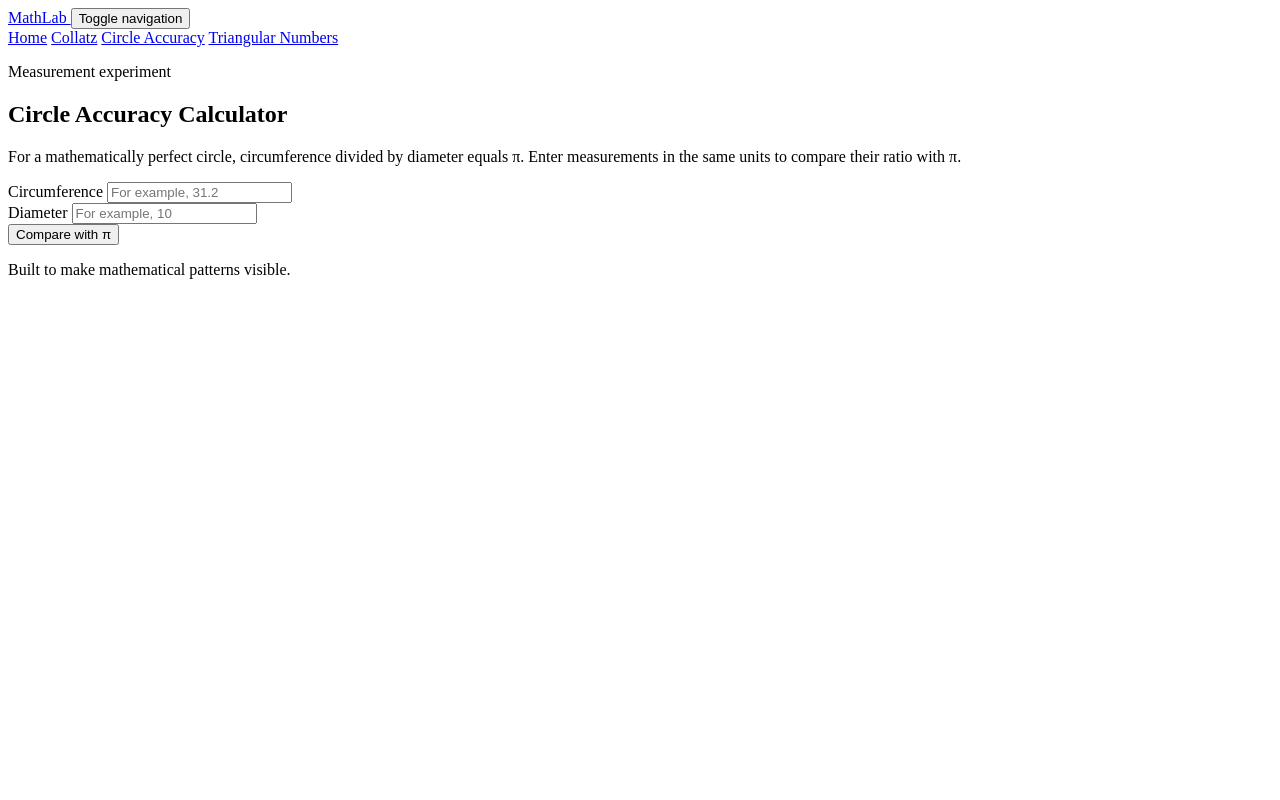
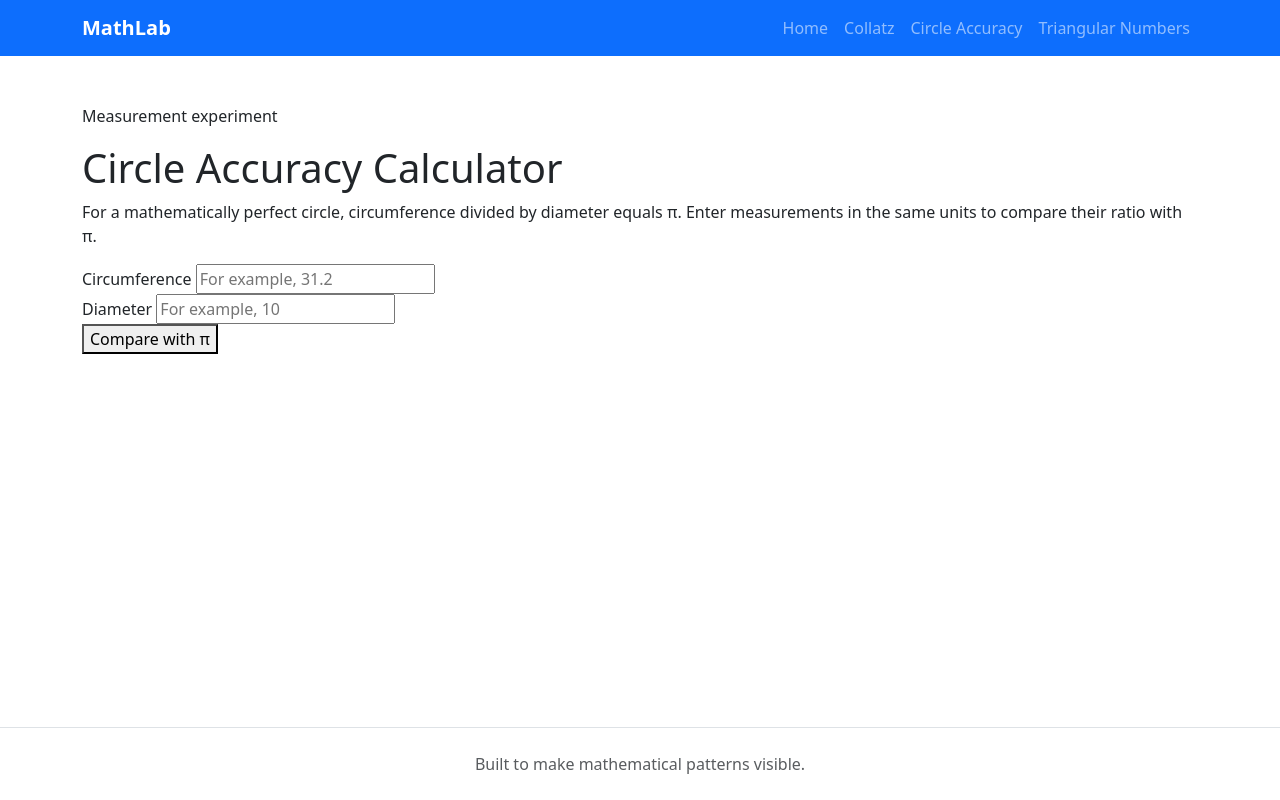
Before and after one commit to ggordon4810/coolmathexplorer.github.io, a Flask app: page /circle in a window 1280 px wide. Run offline with Flask 3, Linux system fonts and the light colour scheme.

Commit message:
Refactor layout.html for Bootstrap integration

```diff
--- a/templates/layout.html
+++ b/templates/layout.html
@@ -2,80 +2,136 @@
 <html lang="en">
 <head>
     <meta charset="UTF-8">
-    <meta name="viewport" content="width=device-width, initial-scale=1.0">
-
-    <meta
-        name="description"
-        content="Explore interesting mathematical patterns with interactive tools."
-    >
+    <meta name="viewport" content="width=device-width, initial-scale=1">
 
     <title>{% block title %}MathLab{% endblock %}</title>
 
+    <!-- Bootstrap CSS -->
     <link
+        href="https://cdn.jsdelivr.net/npm/bootstrap@5.3.3/dist/css/bootstrap.min.css"
         rel="stylesheet"
-        href="{{ url_for('static', filename='styles.css') }}"
     >
 
-    <script
-        src="https://cdn.jsdelivr.net/npm/chart.js"
-        defer
-    ></script>
-
-    <script
-        src="{{ url_for('static', filename='script.js') }}"
-        defer
-    ></script>
+    <!-- Custom CSS -->
+    <link
+        href="{{ url_for('static', filename='styles.css') }}"
+        rel="stylesheet"
+    >
 </head>
 
-<body>
-    <header class="site-header">
-        <nav class="navbar" aria-label="Main navigation">
-            <a class="brand" href="{{ url_for('index') }}">
+<body class="d-flex flex-column min-vh-100">
+
+    <nav class="navbar navbar-expand-lg navbar-dark bg-primary">
+        <div class="container">
+            <a class="navbar-brand fw-bold" href="{{ url_for('index') }}">
                 MathLab
             </a>
 
             <button
-                class="nav-toggle"
+                class="navbar-toggler"
                 type="button"
+                data-bs-toggle="collapse"
+                data-bs-target="#mainNavigation"
+                aria-controls="mainNavigation"
                 aria-expanded="false"
-                aria-controls="nav-links"
+                aria-label="Toggle navigation"
             >
-                <span class="sr-only">Toggle navigation</span>
-                <span></span>
-                <span></span>
-                <span></span>
+                <span class="navbar-toggler-icon"></span>
             </button>
 
-            <div class="nav-links" id="nav-links">
-                <a href="{{ url_for('index') }}">Home</a>
-                <a href="{{ url_for('collatz') }}">Collatz</a>
-                <a href="{{ url_for('circle') }}">Circle Accuracy</a>
-                <a href="{{ url_for('triangular') }}">
+            <div class="collapse navbar-collapse" id="mainNavigation">
+                <ul class="navbar-nav ms-auto">
+                    <li class="nav-item">
+                        <a
+                            class="nav-link"
+                            href="{{ url_for('index') }}"
+                        >
+                            Home
+                        </a>
+                    </li>
+
+                    <li class="nav-item">
+                        <a
+                            class="nav-link"
+                            href="{{ url_for('collatz') }}"
+                        >
+                            Collatz
+                        </a>
+                    </li>
+
+                    <li class="nav-item">
+                        <a
+                            class="nav-link"
+                            href="{{ url_for('circle') }}"
+                        >
+                            Circle Accuracy
+                        </a>
+                    </li>
+
+                    <li class="nav-item">
+                        <a
+                            class="nav-link"
+                            href="{{ url_for('triangular') }}"
+                        >
                             Triangular Numbers
                         </a>
+                    </li>
+                </ul>
+            </div>
         </div>
     </nav>
-    </header>
 
-    <main class="page-container">
     {% with messages = get_flashed_messages(with_categories=true) %}
         {% if messages %}
-                <div class="flash-list" aria-live="polite">
+            <div class="container mt-4">
                 {% for category, message in messages %}
-                        <div class="flash-message flash-{{ category }}">
+                    <div
+                        class="alert alert-{{ 'danger' if category == 'error' else category }} alert-dismissible fade show"
+                        role="alert"
+                    >
                         {{ message }}
+
+                        <button
+                            type="button"
+                            class="btn-close"
+                            data-bs-dismiss="alert"
+                            aria-label="Close"
+                        ></button>
                     </div>
                 {% endfor %}
             </div>
         {% endif %}
     {% endwith %}
 
+    <main class="flex-grow-1">
+        <div class="container py-5">
             {% block content %}
             {% endblock %}
+        </div>
     </main>
 
-    <footer class="site-footer">
-        <p>Built to make mathematical patterns visible.</p>
+    <footer class="border-top py-4 mt-auto">
+        <div class="container text-center text-muted">
+            <p class="mb-0">
+                Built to make mathematical patterns visible.
+            </p>
+        </div>
     </footer>
+
+    <!-- Bootstrap JavaScript -->
+    <script
+        src="https://cdn.jsdelivr.net/npm/bootstrap@5.3.3/dist/js/bootstrap.bundle.min.js">
+    </script>
+
+    <!-- Chart.js must load before script.js -->
+    <script
+        src="https://cdn.jsdelivr.net/npm/chart.js@4.4.4/dist/chart.umd.min.js">
+    </script>
+
+    <!-- Custom JavaScript -->
+    <script src="{{ url_for('static', filename='script.js') }}"></script>
+
+    {% block scripts %}
+    {% endblock %}
 </body>
 </html>
```
Lines whose indentation alone changed are shown as unchanged.
